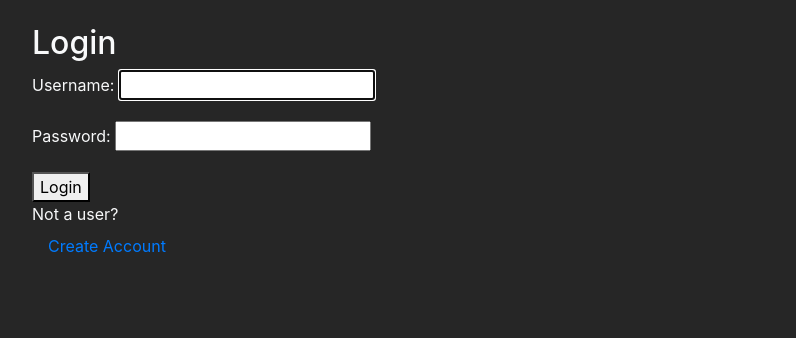
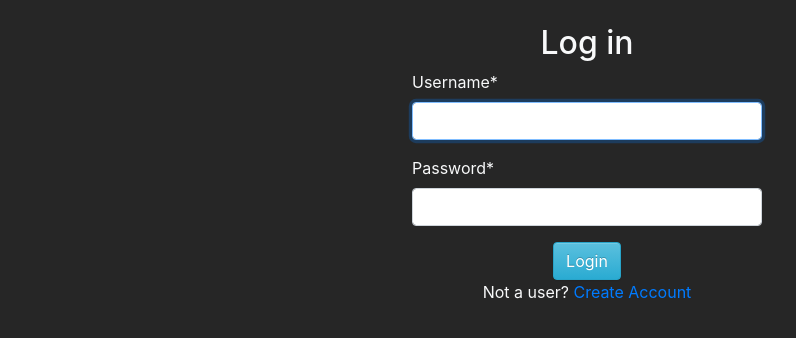
Before and after one commit to ncsu-landscape-dynamics/PoPS-Forecasting-Platform, a Django app: page /users/login/ in a window 1280 px wide. Shown: the part 57-395 px from the top of the page, without its empty margins (53-849 px from the left). Run offline with Django 3.2, Linux system fonts and the light colour scheme; some libraries are stand-ins or nearby versions.

Commit message:
Added crispy form styling to signup and login

```diff
--- a/pops_website/settings/base.py
+++ b/pops_website/settings/base.py
@@ -38,7 +38,11 @@ INSTALLED_APPS = [
     'django.contrib.messages',
     'django.contrib.staticfiles',
     'users',
+    'crispy_forms',
 ]
+
+CRISPY_TEMPLATE_PACK = 'bootstrap4'
+
 
 MIDDLEWARE = [
     'django.middleware.security.SecurityMiddleware',
--- a/templates/registration/login.html
+++ b/templates/registration/login.html
@@ -1,20 +1,26 @@
 <!-- templates/registration/login.html -->
 {% extends 'base.html' %}
+{% load crispy_forms_tags %}
 {% load static %}
 {% block content %}
 
 <div class="container py-4">
-<!-- templates/home.html-->
 
-<h2>Login</h2>
+<h2 class="text-center">Log in</h2>
 <form method="post">
+<div class="row justify-content-center">
+      <div class="col-xs-12 col-sm-10 col-md-8 col-lg-6 col-xl-4">
   {% csrf_token %}
-  {{ form.as_p }}
-  <button type="submit">Login</button>
+  {{ form|crispy }}
+  <div class="text-center">
+  <button class="btn btn-info" type="submit">Login</button>
+  </div>
 </form>
-<div>
-<span>Not a user? <a class="nav-item nav-link" href="{% url 'signup' %}">Create Account</a>
+<div class="text-center">
+<span>Not a user? <a class="" href="{% url 'signup' %}">Create Account</a>
 </span>
+</div>
+</div>
 </div>
 </div>
 
```
Also changed, not shown: templates/signup.html (+13 -3 lines), 2 other files.
